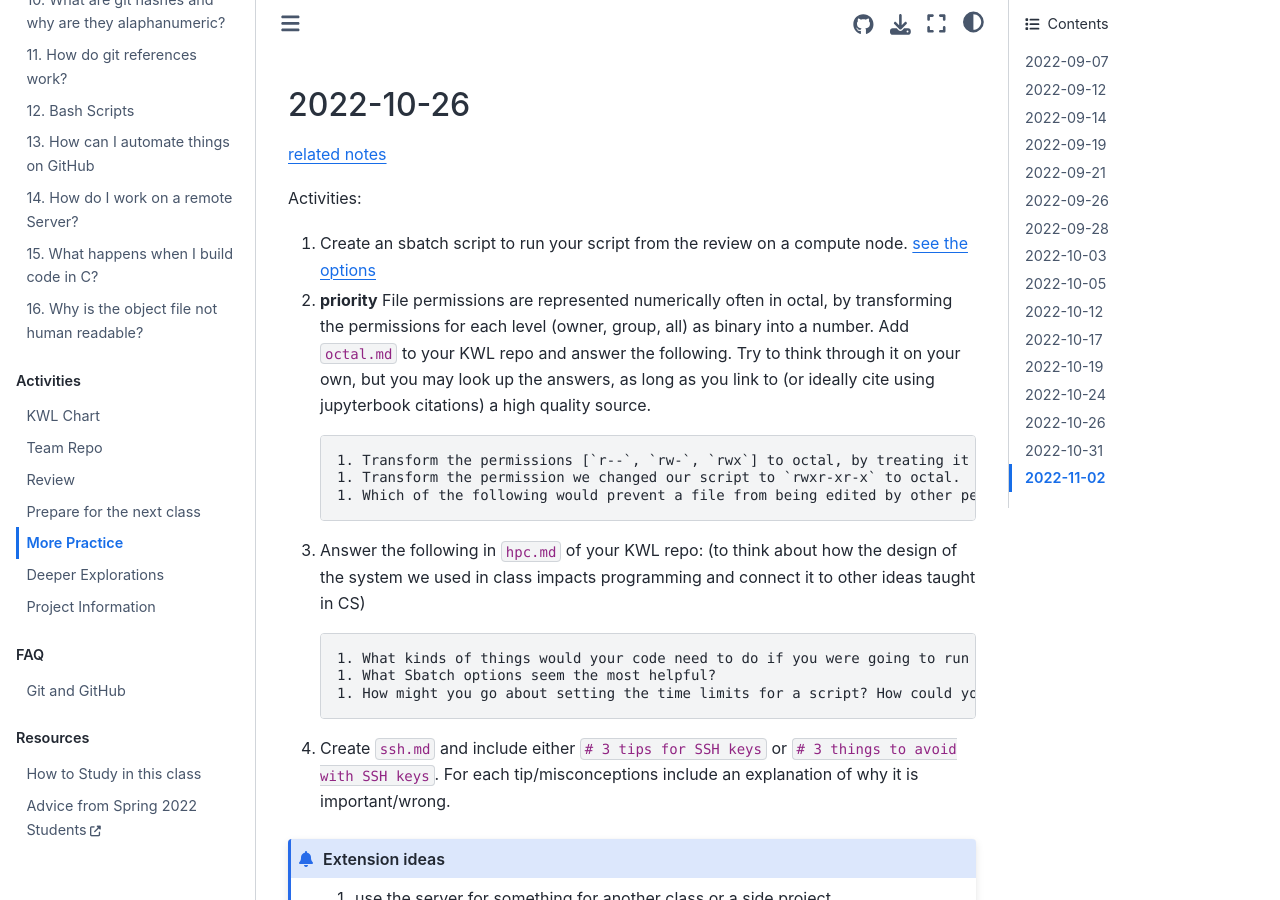
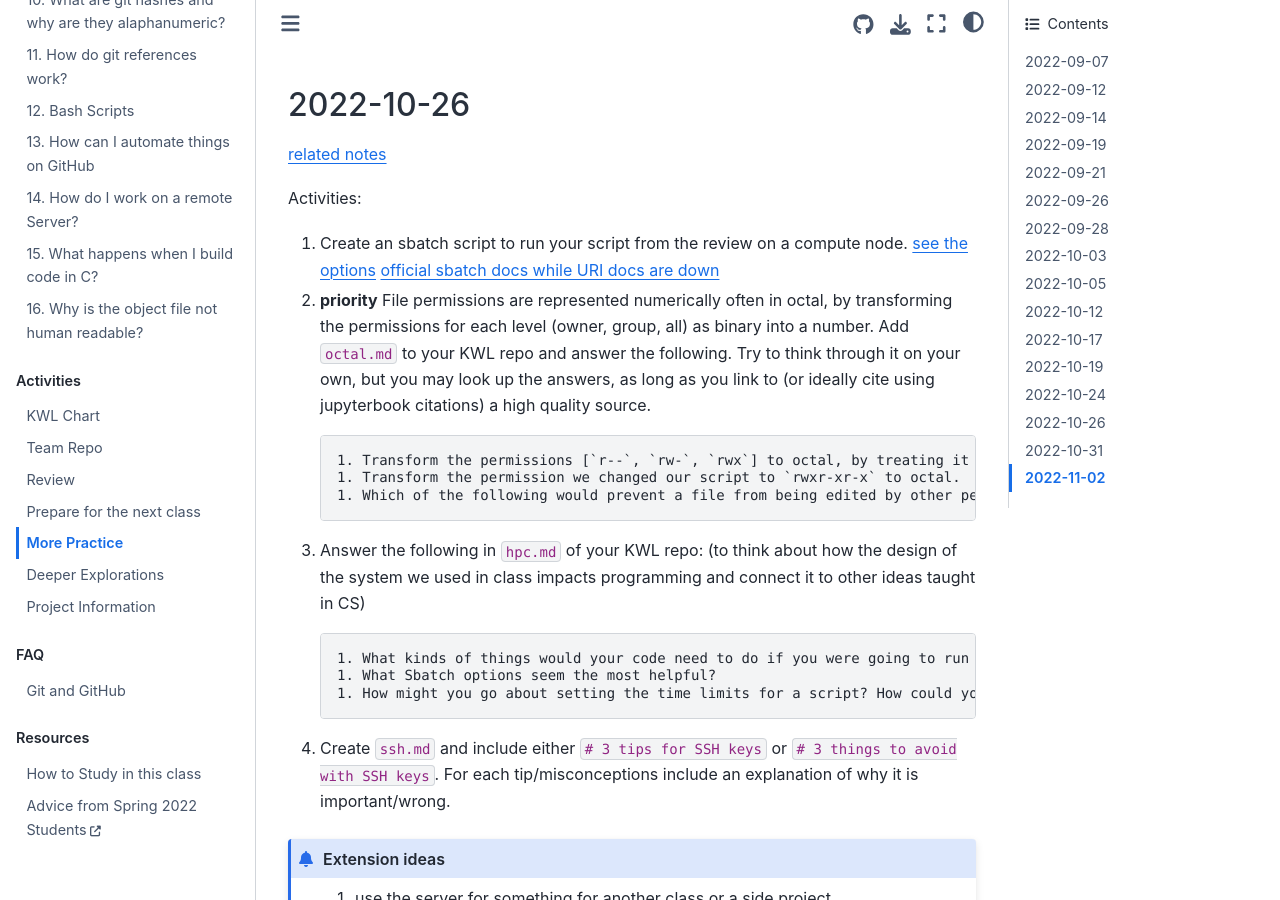
Before and after one commit to introcompsys/fall2022, a Jupyter Book: the page built from activities/practice.md, in a window 1280 px wide and 900 px high, scrolled down 5198 px. Built offline with Jupyter Book 1.0.4 settings and Sphinx 7.4.7 and the Sphinx Book theme 1.1.4, drawn with Linux system fonts in a browser that asks for light colours; pages that are not in the unit, such as notebooks, are missing from menus.

Commit message:
add alt sbatch resource closes #22

````diff
--- a/_practice/2022-10-26.md
+++ b/_practice/2022-10-26.md
@@ -1,4 +1,4 @@
-1. Create an sbatch script to run your script from the review on a compute node. [see the options](https://web.uri.edu/hpc-research-computing/using-seawulf/#sbatch)
+1. Create an sbatch script to run your script from the review on a compute node. [see the options](https://web.uri.edu/hpc-research-computing/using-seawulf/#sbatch) [official sbatch docs while URI docs are down](https://slurm.schedmd.com/sbatch.html)
 1. **priority** File permissions are represented numerically often in octal, by transforming the permissions for each level (owner, group, all) as binary into a number. Add `octal.md` to your KWL repo and answer the following. Try to think through it on your own, but you may look up the answers, as long as you link to (or ideally cite using jupyterbook citations) a high quality source.
     ```
     1. Transform the permissions [`r--`, `rw-`, `rwx`] to octal, by treating it as three bits.
````
